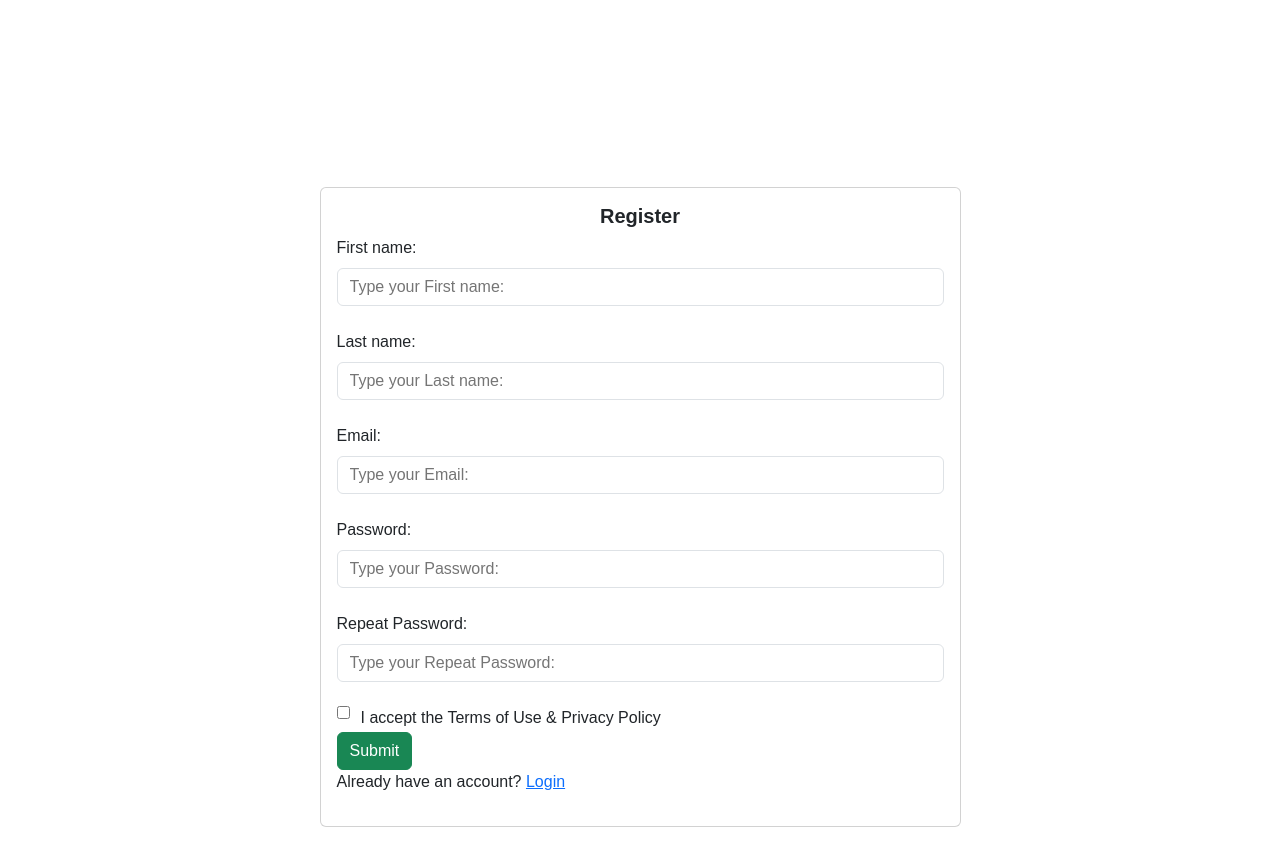
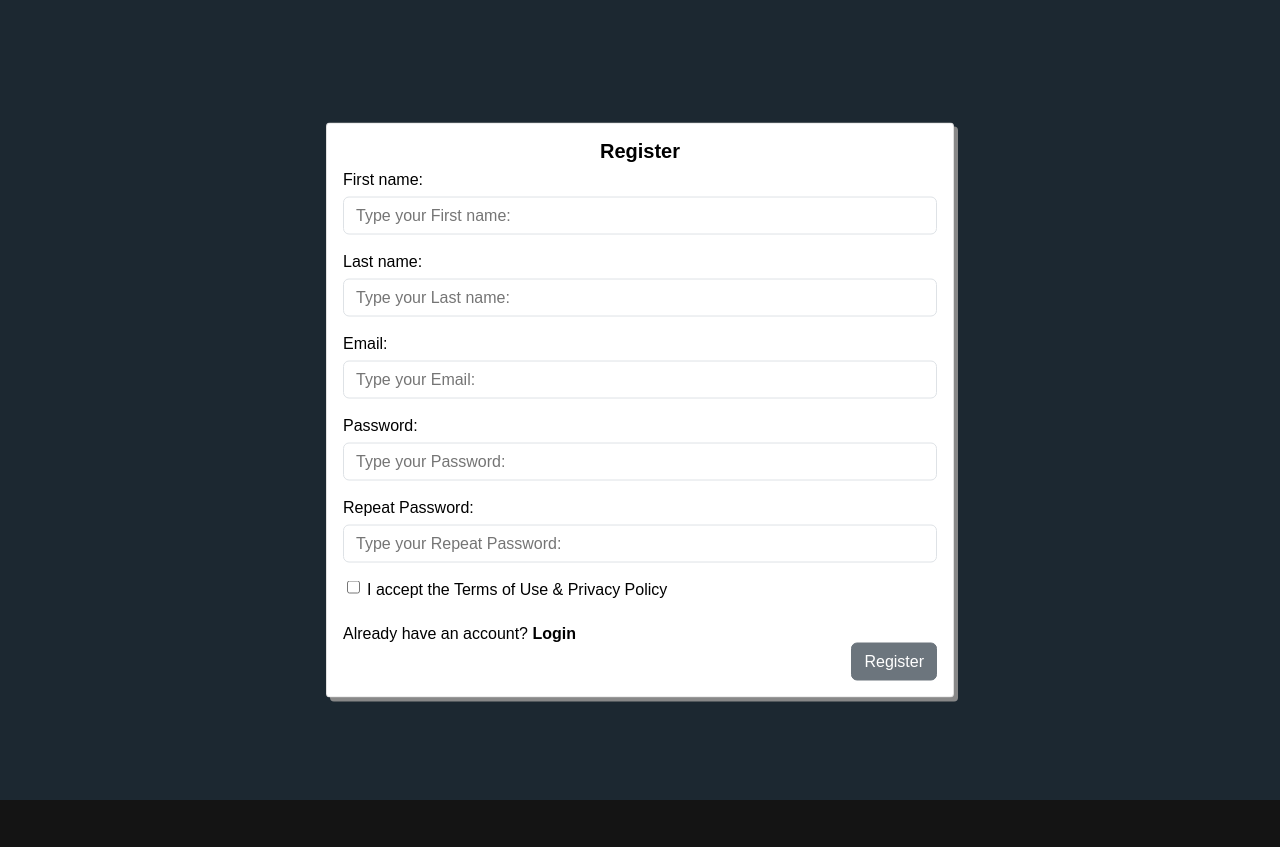
Before and after one commit to Spiderjockey02/fyp-uni, a Next.js app in the folder frontend/: page /register in a window 1280 px wide. After the commit the page ends 800 px from the top, so only its background shows below. Built offline with nearby package versions, Linux system fonts and the light colour scheme.

Commit message:
Updated /login & /register with more reusable components

```diff
--- /dev/null
+++ b/frontend/src/components/Containers/VerticalContainer.tsx
@@ -0,0 +1,14 @@
+import type { CSSProperties, ReactElement } from 'react';
+
+interface Props {
+  children: ReactElement | Array<ReactElement>
+	style?: CSSProperties
+}
+
+export default function VerticalContainer({ children, style }: Props) {
+	return (
+		<div className="vertical-center" style={style}>
+			{children}
+		</div>
+	);
+}
--- /dev/null
+++ b/frontend/src/components/Forms/index.ts
@@ -0,0 +1,6 @@
+import CheckField from './CheckField';
+import FileUploadField from './FileUpload';
+import SelectField from './SelectField';
+import TextField from './TextField';
+
+export { CheckField, FileUploadField, SelectField, TextField };
--- a/frontend/src/layouts/Grid.tsx
+++ b/frontend/src/layouts/Grid.tsx
@@ -3,14 +3,14 @@ import { ReactElement } from 'react';
 import { CSSProperties } from 'react';
 
 interface Props {
-	children: Array<ReactElement> | ReactElement
+	children?: Array<ReactElement> | ReactElement
 	className?: string
 	style?: CSSProperties
 }
 
 export function Row({ children, className, style }: Props) {
 	return (
-		<div className={`${styles.row} ${className}`} style={style}>
+		<div className={`${styles.row} ${className != undefined ? className : ''}`} style={style}>
 			{children}
 		</div>
 	);
@@ -28,23 +28,23 @@ interface Col {
 
 export function Col({ children, className, style, xs, sm, md, lg, xl, xxl }: Col & Props) {
 	const columns = columnCreator({ xs, sm, md, lg, xl, xxl });
-	// console.log(columns);
-	// console.log(columns.map(c => styles[c]));
+	console.log(columns);
 	return (
-		<div className={`${styles.col} ${className} ${columns.map(c => styles[c]).join(' ')}`} style={style}>
+		<div className={`${styles.col} ${className != undefined ? className : ''} ${columns.map(c => styles[c]).join(' ')}`} style={style}>
 			{children}
 		</div>
 	);
 }
 
 function columnCreator({ xs, sm, md, lg, xl, xxl }: Col) {
+	console.log('md', md);
 	const columns = [];
-	if (xs !== undefined && (xs > 0 || xs < 12)) columns.push(`col-xs-${xs}`);
-	if (sm !== undefined && (sm > 0 || sm < 12)) columns.push(`col-sm-${sm}`);
-	if (md !== undefined && (md > 0 || md < 12)) columns.push(`col-md-${md}`);
-	if (lg !== undefined && (lg > 0 || lg < 12)) columns.push(`col-lg-${lg}`);
-	if (xl !== undefined && (xl > 0 || xl < 12)) columns.push(`col-xl-${xl}`);
-	if (xxl !== undefined && (xxl > 0 || xxl < 12)) columns.push(`col-xxl-${xxl}`);
+	if (xs !== undefined && (xs >= 0 || xs <= 12)) columns.push(`col-xs-${xs}`);
+	if (sm !== undefined && (sm >= 0 || sm <= 12)) columns.push(`col-sm-${sm}`);
+	if (md !== undefined && (md >= 0 || md <= 12)) columns.push(`col-md-${md}`);
+	if (lg !== undefined && (lg >= 0 || lg <= 12)) columns.push(`col-lg-${lg}`);
+	if (xl !== undefined && (xl >= 0 || xl <= 12)) columns.push(`col-xl-${xl}`);
+	if (xxl !== undefined && (xxl >= 0 || xxl <= 12)) columns.push(`col-xxl-${xxl}`);
 
 	return columns;
 }
--- a/frontend/src/pages/register.tsx
+++ b/frontend/src/pages/register.tsx
@@ -1,12 +1,11 @@
-import SuccessButton from '@/components/Buttons/Success';
+import { TextField, CheckField } from '@/components/Forms';
+import VerticalContainer from '@/components/Containers/VerticalContainer';
+import { Col, Row } from '@/layouts/Grid';
+import Card from '@/components/Cards/Card';
+import { LinkButton, SecondaryButton } from '@/components/Buttons';
 import { useState } from 'react';
 import { useRouter } from 'next/router';
 import axios from 'axios';
-import TextField from '@/components/Forms/TextField';
-import CheckField from '@/components/Forms/CheckField';
-import Link from 'next/link';
-import { Card, Col, Container, Row } from 'react-bootstrap';
-import 'bootstrap/dist/css/bootstrap.min.css';
 
 interface Error {
 	type: 'firstName' | 'lastName' | 'email' | 'password' | 'repPassword'
@@ -53,26 +52,27 @@ export default function Register() {
 	}
 
 	return (
-		<section style={{ minHeight: '100vh!important' }}>
-			<Container style={{ backgroundColor: 'white' }}>
-				<Row className="d-flex justify-content-center align-items-center h-100" style={{ paddingTop: '15%' }}>
-					<Col lg={8} xl={7}>
-						<Card>
+		<section style={{ minHeight: '100vh', backgroundColor: '#1c2831' }}>
+			<VerticalContainer>
+				<Row className='horizontal-center'>
+					<Col lg={6} xl={6}>
+						<Card style={{ boxShadow: '4px 4px #888888' }}>
 							<Card.Body>
-								<Card.Title className="text-center h1 fw-bold">Register</Card.Title>
+								<Card.Title text="Register" />
 								<TextField label="First name:" id="firstName" onChange={(e) => setFirstName(e.target.value)} error={errors.find((e) => e.type == 'firstName')?.message} />
 								<TextField label="Last name:" id="lastName" onChange={(e) => setLastName(e.target.value)} error={errors.find((e) => e.type == 'lastName')?.message} />
 								<TextField label="Email:" id="email" type="email" onChange={(e) => setEmail(e.target.value)} error={errors.find((e) => e.type == 'email')?.message} />
 								<TextField label="Password:" id="password" type="password" onChange={(e) => setPassword(e.target.value)} error={errors.find((e) => e.type == 'password')?.message} />
 								<TextField label="Repeat Password:" id="repeatPassword" type="password" onChange={(e) => setRepPassword(e.target.value)} error={errors.find((e) => e.type == 'repPassword')?.message} />
 								<CheckField label="I accept the Terms of Use & Privacy Policy" id="acceptTOS" onChange={(e) => setAccepted(e.target.checked)} />
-								<SuccessButton onClick={() => submit()}>Submit</SuccessButton>
-								<p>Already have an account? <Link href="/login">Login</Link></p>
+								<br />
+								<p>Already have an account? <LinkButton href="/login">Login</LinkButton></p>
+								<SecondaryButton onClick={() => submit()} style={{ float: 'right' }}>Register</SecondaryButton>
 							</Card.Body>
 						</Card>
 					</Col>
 				</Row>
-			</Container>
+			</VerticalContainer>
 		</section>
 	);
 }
--- a/frontend/src/styles/Grid.module.scss
+++ b/frontend/src/styles/Grid.module.scss
@@ -2,6 +2,7 @@
 $columns: 12;
 
 .row {
+  min-height: inherit;
   display: flex;
   flex-wrap: wrap;
   margin-top: 0;
--- a/frontend/src/styles/globals.css
+++ b/frontend/src/styles/globals.css
@@ -170,9 +170,10 @@ nav {
 .horizontal-center {
   justify-content: center;
   display: flex;
+  min-width: auto;
 }
 
 .vertical-center {
-  -ms-transform: translateY(75%);
-  transform: translateY(75%);
+  -ms-transform: translateY(calc(50vh - calc(555px / 2)));
+  transform: translateY(calc(50vh - calc(555px / 2)));
 }
```
Also changed, not shown: frontend/src/components/Containers/CenterContainer.tsx (added, +14 -0 lines), frontend/src/components/Containers/HorizontalContainer.tsx (added, +14 -0 lines), frontend/src/pages/login.tsx (+5 -2 lines).
